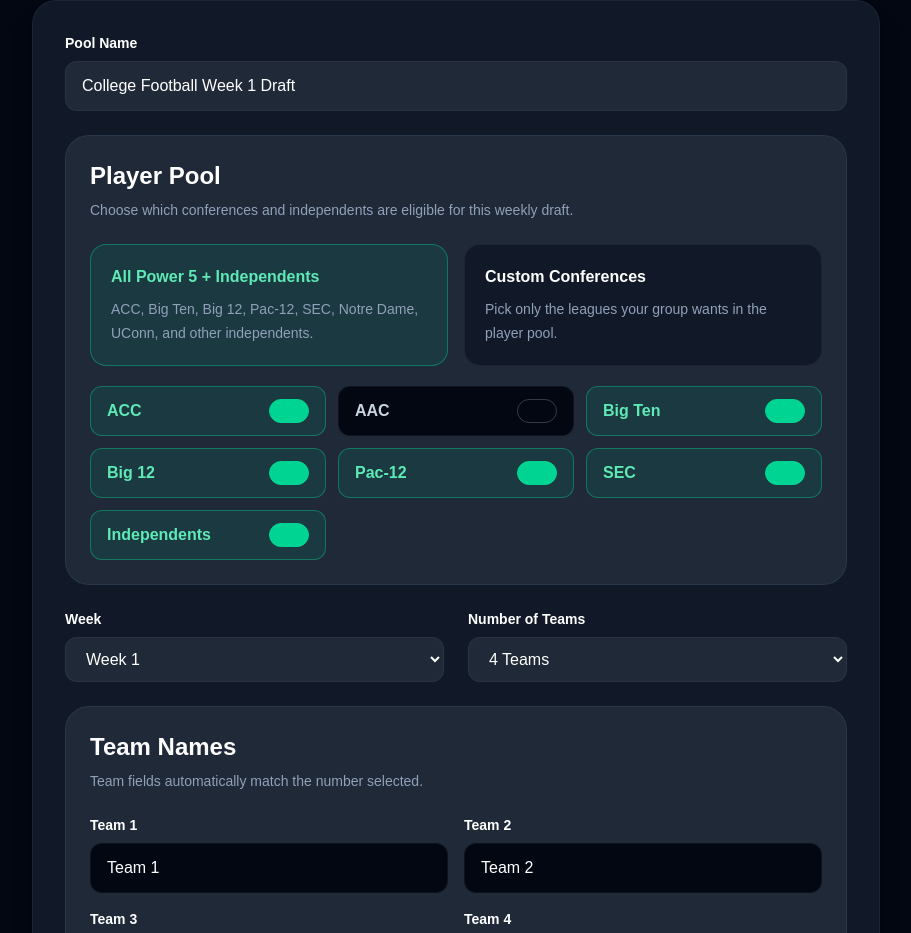
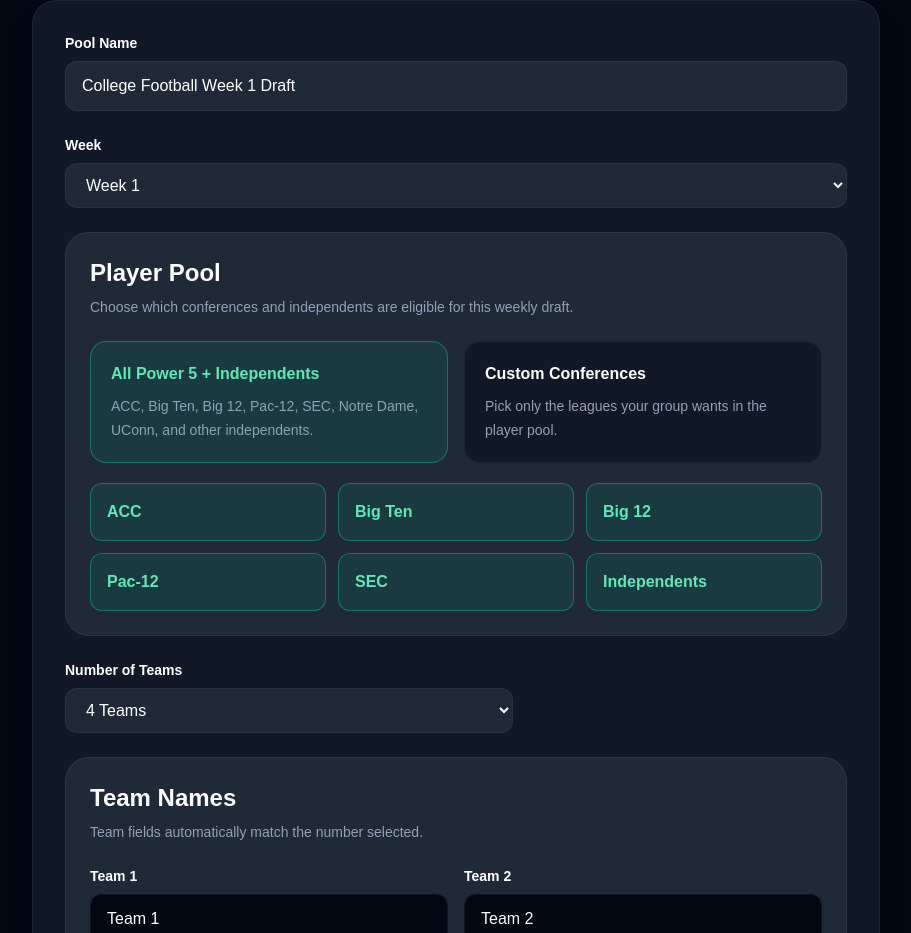
Before and after one commit to garrymorrison84/draft-with-friends, a Next.js app: page /football/create in a window 1280 px wide. Shown: the part 434-1367 px from the top of the page, without its empty margins (184-1095 px from the left). Built offline with nearby package versions, Linux system fonts and the light colour scheme.

Commit message:
Refine football player pool setup

```diff
--- a/app/football/create/page.tsx
+++ b/app/football/create/page.tsx
@@ -13,7 +13,6 @@ import {
 
 const conferenceOptions = [
   "ACC",
-  "AAC",
   "Big Ten",
   "Big 12",
   "Pac-12",
@@ -154,6 +153,23 @@ export default function CreateFootballPoolPage() {
           <div className="grid gap-6">
             <TextField label="Pool Name" value={poolName} onChange={setPoolName} />
 
+            <div>
+              <label className="mb-2 block text-sm font-semibold">
+                Week
+              </label>
+              <select
+                value={week}
+                onChange={(event) => setWeek(event.target.value)}
+                className="w-full rounded-xl border border-white/5 bg-[#1F2937] px-4 py-3 text-white"
+              >
+                {Array.from({ length: 18 }).map((_, index) => (
+                  <option key={index + 1} value={`Week ${index + 1}`}>
+                    Week {index + 1}
+                  </option>
+                ))}
+              </select>
+            </div>
+
             <Panel
               title="Player Pool"
               body="Choose which conferences and independents are eligible for this weekly draft."
@@ -211,45 +227,20 @@ export default function CreateFootballPoolPage() {
                       key={conference}
                       type="button"
                       onClick={() => toggleConference(conference)}
-                      className={`flex items-center justify-between rounded-xl border px-4 py-3 text-left transition ${
+                      className={`rounded-xl border px-4 py-4 text-left transition ${
                         checked
                           ? "border-emerald-400/40 bg-emerald-400/10 text-emerald-300"
                           : "border-white/5 bg-[#030712] text-slate-300 hover:border-emerald-400/30"
                       }`}
                     >
                       <span className="font-bold">{conference}</span>
-                      <span
-                        aria-hidden="true"
-                        className={`h-6 w-10 rounded-full border transition ${
-                          checked
-                            ? "border-emerald-400 bg-emerald-400"
-                            : "border-white/20"
-                        }`}
-                      />
                     </button>
                   );
                 })}
               </div>
             </Panel>
 
-            <div className="grid gap-6 md:grid-cols-2">
-              <div>
-                <label className="mb-2 block text-sm font-semibold">
-                  Week
-                </label>
-                <select
-                  value={week}
-                  onChange={(event) => setWeek(event.target.value)}
-                  className="w-full rounded-xl border border-white/5 bg-[#1F2937] px-4 py-3 text-white"
-                >
-                  {Array.from({ length: 18 }).map((_, index) => (
-                    <option key={index + 1} value={`Week ${index + 1}`}>
-                      Week {index + 1}
-                    </option>
-                  ))}
-                </select>
-              </div>
-
+            <div className="max-w-md">
               <div>
                 <label className="mb-2 block text-sm font-semibold">
                   Number of Teams
```
